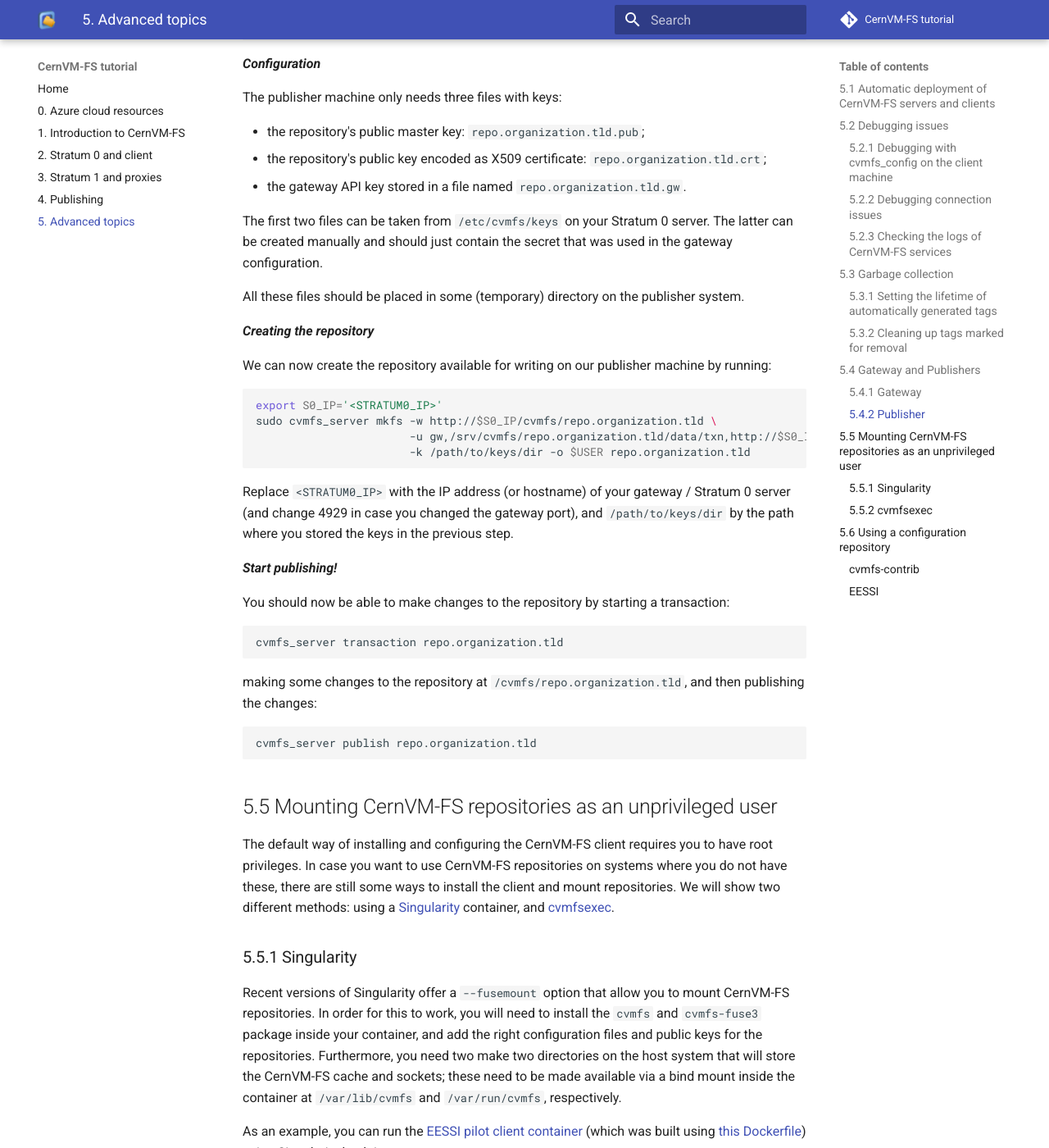
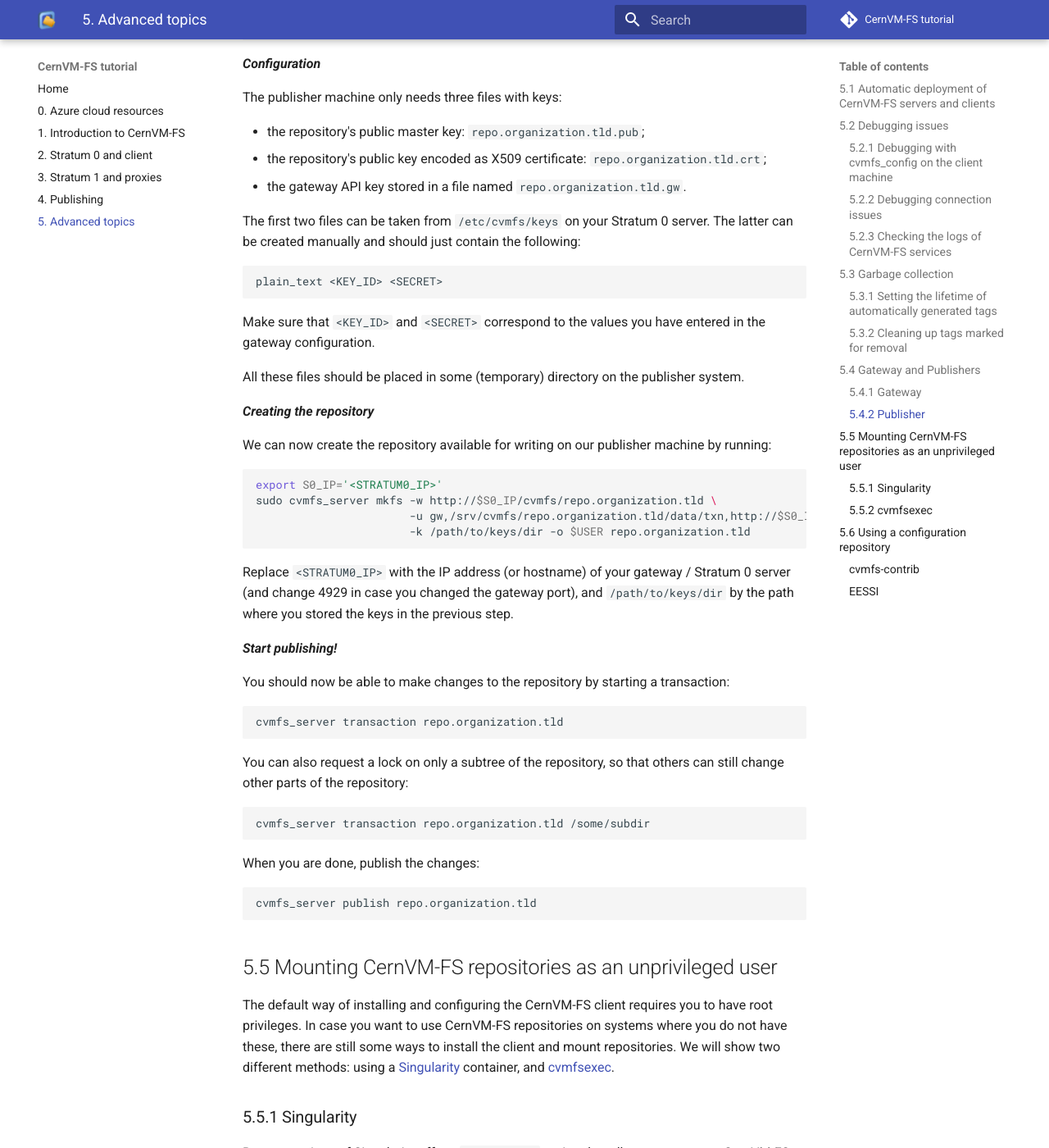
Before and after one commit to cvmfs-contrib/cvmfs-tutorial-2021, an MkDocs documentation site: the page built from docs/05_advanced.md, in a window 1280 px wide and 1400 px high, scrolled down 6172 px. Shown: the whole window at 82% size. Built offline with MkDocs 1.6.1 and Material for MkDocs 9.7.7, drawn with Linux system fonts in a browser that asks for light colours; comment, search, counter and statistics services are not loaded.

Commit message:
improve gw/publisher part

````diff
--- a/docs/05_advanced.md
+++ b/docs/05_advanced.md
@@ -278,7 +278,11 @@
  - the gateway API key stored in a file named `repo.organization.tld.gw`.
 
 The first two files can be taken from `/etc/cvmfs/keys` on your Stratum 0 server.
-The latter can be created manually and should just contain the secret that was used in the gateway configuration.
+The latter can be created manually and should just contain the following:
+```
+plain_text <KEY_ID> <SECRET>
+```
+Make sure that `<KEY_ID>` and `<SECRET>` correspond to the values you have entered in the gateway configuration.
 
 All these files should be placed in some (temporary) directory on the publisher system.
 
@@ -303,7 +307,12 @@
 cvmfs_server transaction repo.organization.tld
 ```
 
-making some changes to the repository at `/cvmfs/repo.organization.tld`, and then publishing the changes:
+You can also request a lock on only a subtree of the repository, so that others can still change other parts of the repository:
+```bash
+cvmfs_server transaction repo.organization.tld /some/subdir
+```
+
+When you are done, publish the changes:
 
 ```bash
 cvmfs_server publish repo.organization.tld
````
